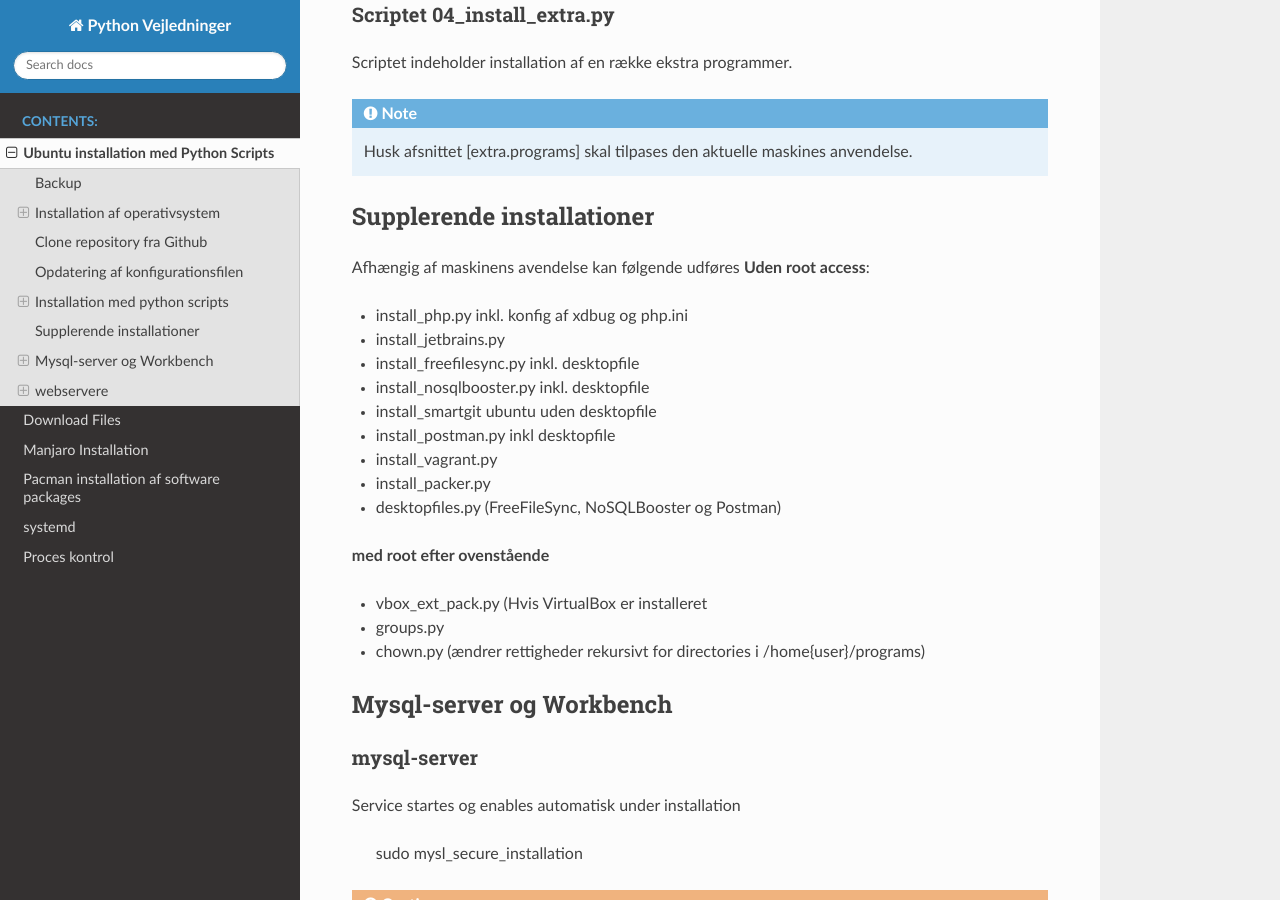
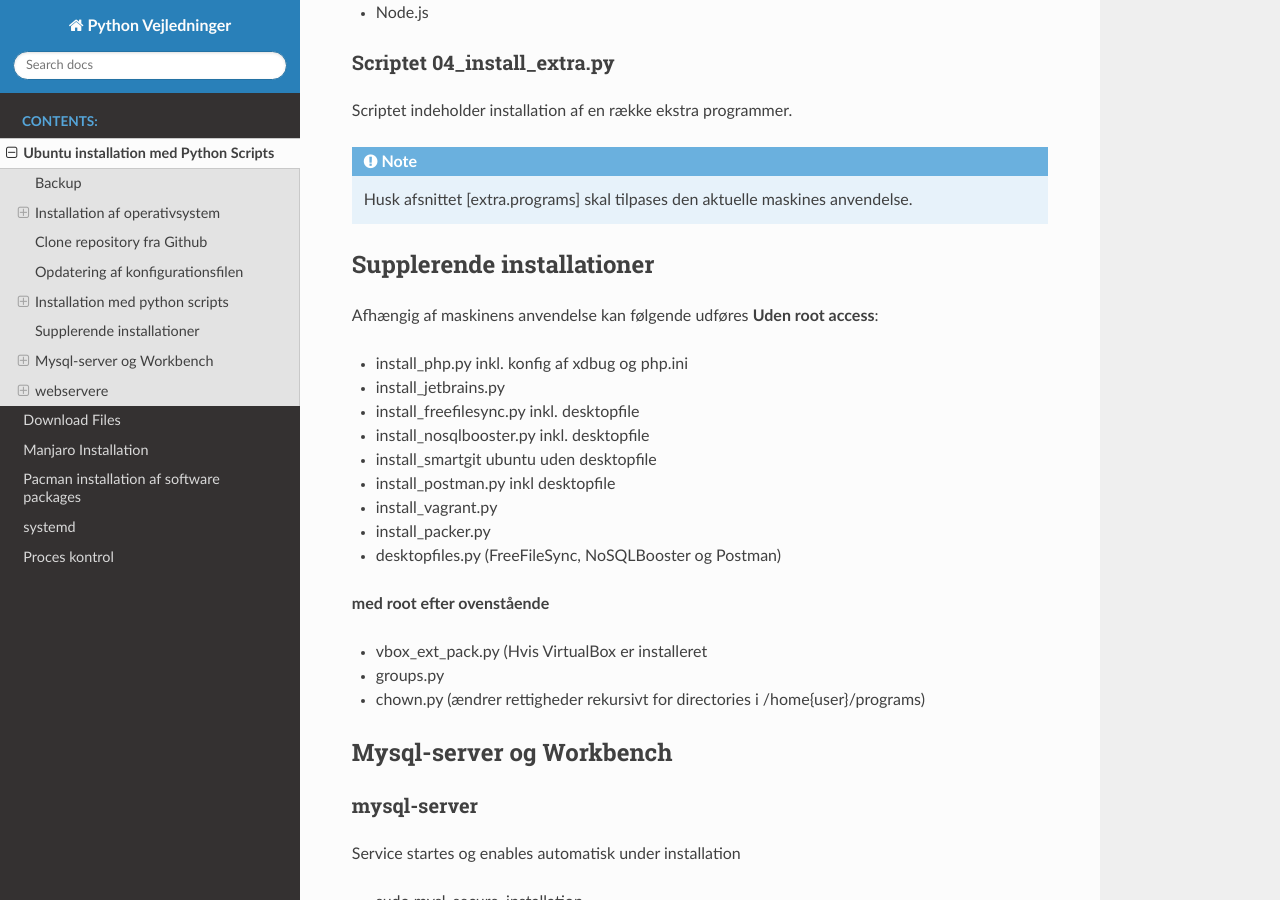
Before and after one commit to brundtoe/python-ubuntu, a Sphinx documentation site: the page built from docs/source/installation.rst, in a window 1280 px wide and 900 px high, scrolled down 4103 px. Built offline with Sphinx 7.4.7 and the Read the Docs theme 2.0.0, drawn with Linux system fonts in a browser that asks for light colours; some of the changed text lies outside the part shown.

Commit message:
små justeringer vedr. installation på Kubuntu

```diff
--- a/docs/source/installation.rst
+++ b/docs/source/installation.rst
@@ -154,7 +156,7 @@ Scriptet indeholder installation af en række ekstra programmer.
 
 Supplerende installationer
 ==========================
-Afhængig af maskinens avendelse kan følgende udføres **Uden root access**:
+Afhængig af maskinens anvendelse kan følgende udføres **Uden root access**:
 
 - install_php.py inkl. konfig af xdbug og php.ini
 - install_jetbrains.py
```
Also changed, not shown: other parts of docs/source/installation.rst (+2 -0 lines).
